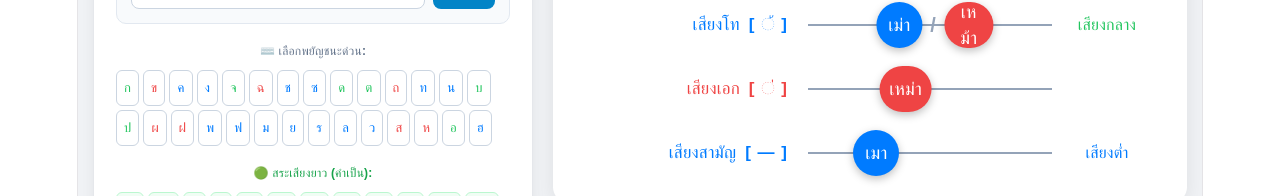
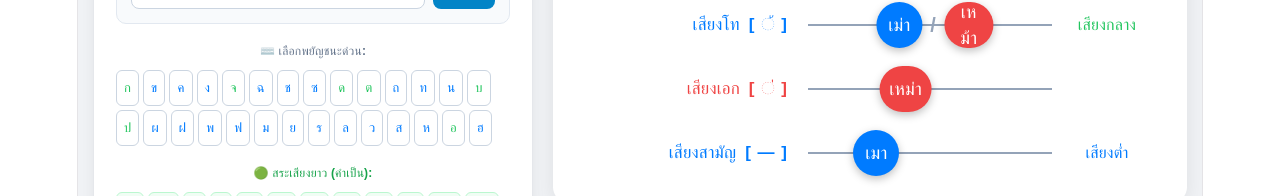
Before and after one commit to tom-nz/thai-tone, a React (Vite) app in the folder thai-tone-app/: page / in a window 1280 px wide. Shown: the part 456-652 px from the top of the page. Built offline with nearby package versions, Linux system fonts and the light colour scheme.

Commit message:
complete dynamic thai tone app with real AI integration

```diff
--- a/thai-tone-app/src/App.jsx
+++ b/thai-tone-app/src/App.jsx
@@ -315,7 +315,7 @@ export default function App() {
               <div style={{ marginBottom: '14px' }}>
                 <div style={{ fontSize: '12px', color: '#64748b', fontWeight: 'bold', marginBottom: '6px' }}>⌨️ เลือกพยัญชนะด่วน:</div>
                 <div style={{ display: 'flex', flexWrap: 'wrap', gap: '4px' }}>
-                  {quickConsonants.map((c) => (<button key={c} onClick={() => handleQuickConsonantClick(c)} style={{ padding: '4px 7px', borderRadius: '6px', border: '1px solid #cbd5e1', backgroundColor: '#ffffff', fontSize: '13px', fontWeight: 'bold', cursor: 'pointer', color: midConsonants.includes(c) ? colorMid : highConsonants.includes(c) ? colorHigh : colorLow }}>{c}</button>))}
+                  {quickConsonants.map((c) => (<button key={c} onClick={() => handleQuickConsonantClick(c)} style={{ padding: '4px 7px', borderRadius: '6px', border: '1px solid #cbd5e1', backgroundColor: '#ffffff', fontSize: '13px', fontWeight: 'bold', cursor: 'pointer', color: midConsonants.includes(c) ? colorMid : highConsonants.includes(c) ? colorLow : colorLow }}>{c}</button>))}
                 </div>
               </div>
 
```
Also changed, not shown: thai-tone-app/src/New Text Document.txt (added).
